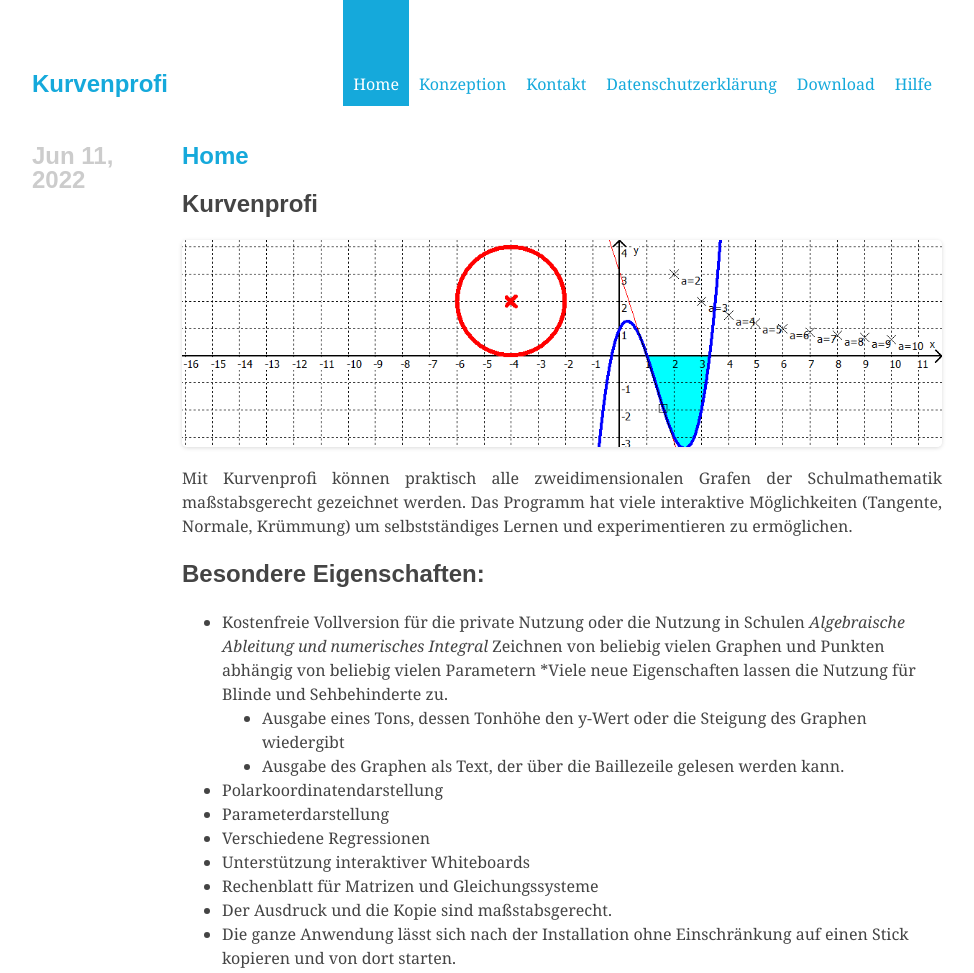
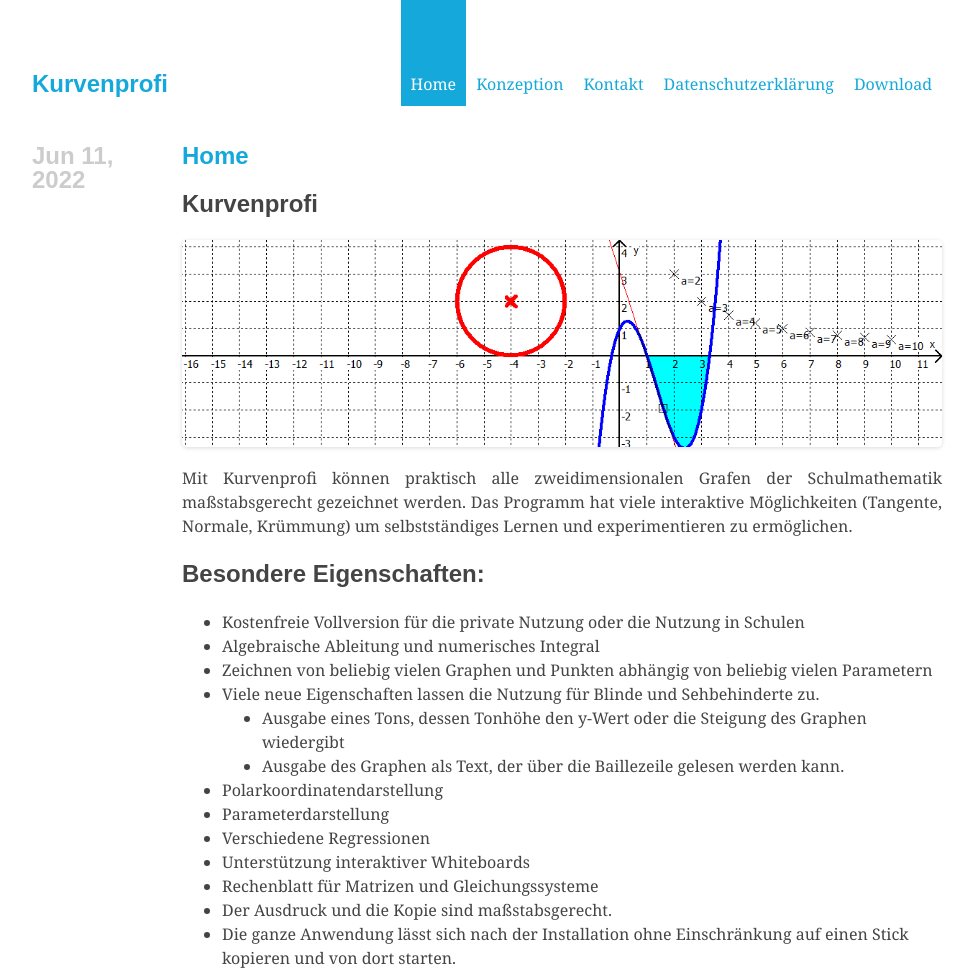
Before and after one commit to strautz/strautz.github.io, a plain HTML site: page index.html in a window 1280 px wide. Shown: the top 973 px of the page, without its empty margins (153-1127 px from the left). Drawn offline with Linux system fonts and the light colour scheme.

Commit message:
Update 10.23

```diff
--- a/index.html
+++ b/index.html
@@ -22,7 +22,6 @@
                 <li><a href="/pages/kontakt.html">Kontakt</a></li>
                 <li><a href="/pages/datenschutzerklarung.html">Datenschutzerklärung</a></li>
                 <li><a href="/pages/download.html">Download</a></li>
-                <li><a href="/hilfe/index.html">Hilfe</a></li>
             </ul>
         </nav>
         <div class="header_box">
@@ -45,10 +44,10 @@
 <p>Mit Kurvenprofi können praktisch alle zweidimensionalen Grafen der Schulmathematik maßstabsgerecht gezeichnet werden. Das Programm hat viele interaktive Möglichkeiten (Tangente, Normale, Krümmung) um selbstständiges Lernen und experimentieren zu ermöglichen.</p>
 <h1>Besondere Eigenschaften:</h1>
 <ul>
-<li>Kostenfreie Vollversion für die private Nutzung oder die Nutzung in Schulen
-<em>Algebraische Ableitung und numerisches Integral
-</em>Zeichnen von beliebig vielen Graphen und Punkten abhängig von beliebig vielen Parametern
-*Viele neue Eigenschaften lassen die Nutzung für Blinde und Sehbehinderte zu.<ul>
+<li>Kostenfreie Vollversion für die private Nutzung oder die Nutzung in Schulen</li>
+<li>Algebraische Ableitung und numerisches Integral</li>
+<li>Zeichnen von beliebig vielen Graphen und Punkten abhängig von beliebig vielen Parametern</li>
+<li>Viele neue Eigenschaften lassen die Nutzung für Blinde und Sehbehinderte zu.<ul>
 <li>Ausgabe eines Tons, dessen Tonhöhe den y-Wert oder die Steigung des Graphen wiedergibt</li>
 <li>Ausgabe des Graphen als Text, der über die Baillezeile gelesen werden kann.</li>
 </ul>
```
Also changed, not shown: home.html (+4 -4 lines), archives.html (line endings or trailing spaces), authors.html (line endings or trailing spaces), categories.html (line endings or trailing spaces), tags.html (line endings or trailing spaces).
